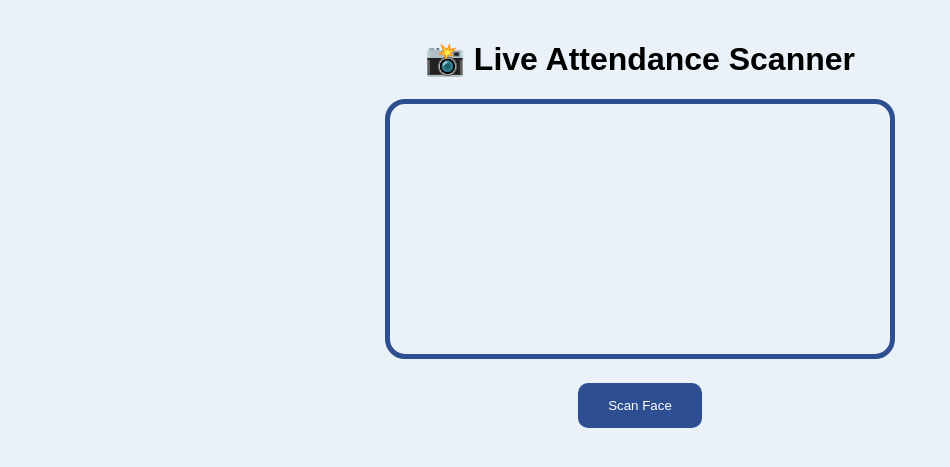
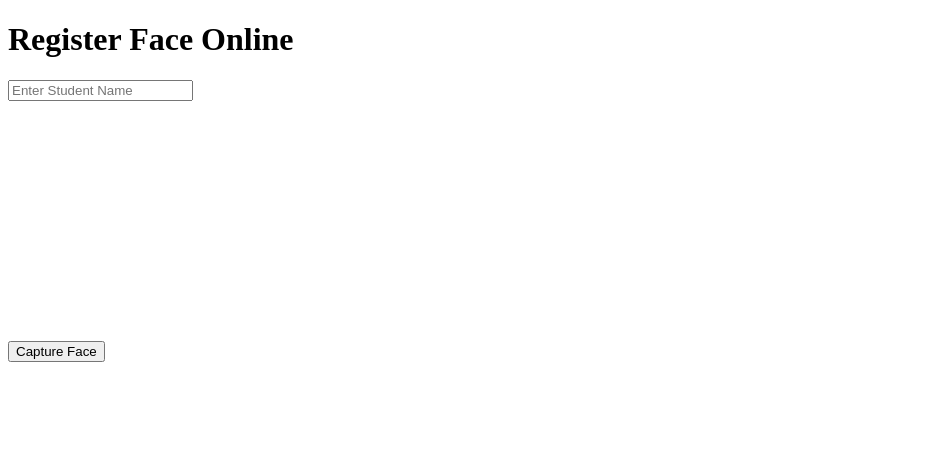
Before and after one commit to gyashica1hub/Smart-Attendance-System, a Flask app: page /camera in a window 1280 px wide. Shown: the top 467 px of the page, without its empty margins (0-950 px from the left). Run offline with Flask 3, Linux system fonts and the light colour scheme.

Commit message:
added browser register face system

```diff
--- a/app.py
+++ b/app.py
@@ -4,6 +4,10 @@ import cv2
 import os
 import numpy as np
 from datetime import datetime
+import base64
+
+
+
 
 app = Flask(__name__)
 app.secret_key="attendance"
@@ -213,6 +217,29 @@ def register_face():
     name = request.form['student_name']
 
     return f"{name} Face Registration Started"
+
+
+
+@app.route('/save_face', methods=['POST'])
+def save_face():
+
+    student_name = request.form['student_name']
+    image_data = request.form['image']
+
+    image_data = image_data.split(",")[1]
+
+    image_bytes = base64.b64decode(image_data)
+
+    folder_path = f"dataset/{student_name}"
+
+    os.makedirs(folder_path, exist_ok=True)
+
+    image_number = len(os.listdir(folder_path)) + 1
+
+    with open(f"{folder_path}/{image_number}.jpg", "wb") as f:
+        f.write(image_bytes)
+
+    return "Face Saved Successfully!"
 
 
 
--- a/templates/camera.html
+++ b/templates/camera.html
@@ -1,86 +1,62 @@
 <!DOCTYPE html>
 <html>
 <head>
-    <title>Live Attendance Scanner</title>
-    <style>
-        body{
-            background:#eaf1f8;
-            text-align:center;
-            font-family:Arial;
-        }
-
-        .container{
-            margin-top:40px;
-        }
-
-        video{
-            width:500px;
-            border-radius:20px;
-            border:5px solid #2d4f91;
-        }
-
-        button{
-            padding:15px 30px;
-            background:#2d4f91;
-            color:white;
-            border:none;
-            border-radius:10px;
-            margin-top:20px;
-            cursor:pointer;
-        }
-    </style>
+    <title>Register Face</title>
 </head>
 <body>
 
-<div class="container">
+<h1>Register Face Online</h1>
 
-<h1>📸 Live Attendance Scanner</h1>
+<input type="text" id="student_name" placeholder="Enter Student Name">
 
-<video id="video" autoplay></video>
+<br><br>
 
-<br>
+<video id="video" width="400" autoplay></video>
 
-<button onclick="capture()">Scan Face</button>
+<br><br>
+
+<button onclick="captureFace()">Capture Face</button>
 
 <canvas id="canvas" style="display:none;"></canvas>
 
-</div>
-
 <script>
 
-navigator.mediaDevices.getUserMedia({video:true})
-.then(stream=>{
-    document.getElementById("video").srcObject=stream;
+navigator.mediaDevices.getUserMedia({ video: true })
+.then(function(stream) {
+    document.getElementById('video').srcObject = stream;
 });
 
-function capture(){
+function captureFace(){
 
-    let canvas=document.getElementById("canvas");
-    let video=document.getElementById("video");
+    let canvas = document.getElementById('canvas');
+    let video = document.getElementById('video');
 
-    canvas.width=video.videoWidth;
-    canvas.height=video.videoHeight;
+    canvas.width = video.videoWidth;
+    canvas.height = video.videoHeight;
 
-    let ctx=canvas.getContext("2d");
-
+    let ctx = canvas.getContext('2d');
     ctx.drawImage(video,0,0);
 
-    let image=canvas.toDataURL("image/png");
+    let image = canvas.toDataURL('image/jpeg');
 
-    fetch("/process_face",{
-        method:"POST",
+    let student_name = document.getElementById('student_name').value;
+
+    fetch('/save_face',{
+
+        method:'POST',
+
         headers:{
-            "Content-Type":"application/json"
+            'Content-Type':'application/x-www-form-urlencoded'
         },
-        body:JSON.stringify({
-            image:image
-        })
+
+        body:
+        'student_name='+student_name+
+        '&image='+encodeURIComponent(image)
+
     })
+
     .then(res=>res.text())
-    .then(data=>{
-        alert(data);
-    });
-
+    .then(data=>alert(data));
 }
 
 </script>
```
